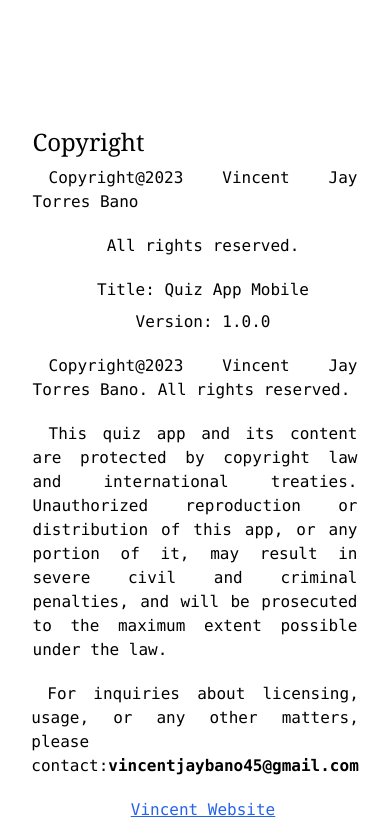
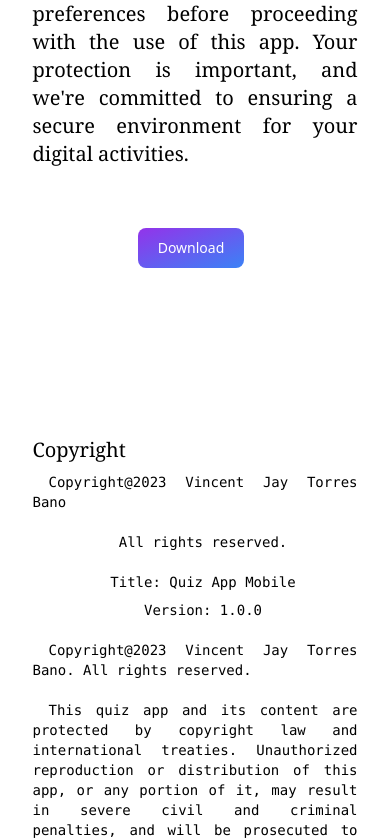
Before and after one commit to VJBano/quiz_app, a React (Vite) app: page / in a window 390 px wide. Shown: the part 4284-5124 px from the top of the page. Built offline with nearby package versions, Linux system fonts and the light colour scheme.

Commit message:
fix:[text]

```diff
--- a/src/App.tsx
+++ b/src/App.tsx
@@ -95,7 +95,7 @@ function App() {
       </div>
 
       <div className='w-5/6 md:w-1/2 flex flex-col gap-2 justify-center items-center my-10'>
-        <video autoPlay controls className='w-[40%] h-[30%] flex mt-10'>
+        <video autoPlay controls className=' h-[30%] flex mt-10 w-3/4 md:w-1/3'>
           <source src={vid} type="video/mp4" />
         </video>
       </div>
@@ -121,36 +121,36 @@ function App() {
       </div>
 
       <div className='w-5/6 md:w-1/2 flex flex-col gap-2 justify-center items-center my-20'>
-      <h1 className='flex justify-start items-start w-full font-serif text-2xl'>
+      <h1 className='flex justify-start items-start w-full font-serif text-xl md:text-2xl'>
         Copyright
         </h1>
 
-        <p className="mb-3 text-base text-black indent-4 font-mono text-justify">
+        <p className="mb-3 text-sm md:text-base text-black indent-4 font-mono text-justify">
        {` Copyright@${new Date().getFullYear()} Vincent Jay Torres Bano`}
         </p>
-        <p className="mb-3 text-base text-black indent-4 font-mono text-justify">
+        <p className="mb-3 text-sm md:text-base text-black indent-4 font-mono text-justify">
         All rights reserved.
         </p>
 
-        <p className=" text-base text-black indent-4 font-mono text-justify">
+        <p className=" text-sm md:text-base text-black indent-4 font-mono text-justify">
         Title: Quiz App Mobile
         </p>
-        <p className="mb-3 text-base text-black indent-4 font-mono text-justify">
+        <p className="mb-3 text-sm md:text-base text-black indent-4 font-mono text-justify">
         Version: 1.0.0
         </p>
 
-        <p className="mb-3 text-base text-black indent-4 font-mono text-justify">
+        <p className="mb-3 text-sm md:text-base text-black indent-4 font-mono text-justify">
         {` Copyright@${new Date().getFullYear()} Vincent Jay Torres Bano. All rights reserved.`}
         </p>
-        <p className="mb-3 text-base text-black indent-4 font-mono text-justify">
+        <p className="mb-3 text-sm md:text-base text-black indent-4 font-mono text-justify">
         This quiz app and its content are protected by copyright law and international treaties. Unauthorized reproduction or distribution of this app, or any portion of it, may result in severe civil and criminal penalties, and will be prosecuted to the maximum extent possible under the law.
           </p>
-        <p className="mb-3 text-base text-black indent-4 font-mono text-justify">
+        <p className="mb-3 text-sm md:text-base text-black indent-4 font-mono text-justify">
         For inquiries about licensing, usage, or any other matters, please contact:
          <strong>vincentjaybano45@gmail.com</strong>
         </p>
 
-        <p className="mb-3 text-base text-black indent-4 font-mono text-justify">
+        <p className="mb-3 text-sm md:text-base text-black indent-4 font-mono text-justify">
         <a href='https://vjbano.github.io/vanz_web/' className='text-blue-600 underline '> Vincent Website</a>
         </p>
 
--- a/src/image_carousel.tsx
+++ b/src/image_carousel.tsx
@@ -17,10 +17,8 @@ const Image_Carousel = ({images}:ImageCarouselProps) => {
       setCurrentIndex((prevIndex) => (prevIndex === images.length - 1 ? 0 : prevIndex + 1));
     };
 
-    console.log("images: ", images[currentIndex])
-
     return (
-      <div className="image-carousel">
+      <div className="image-carousel w-3/4 md:w-1/3">
         <img src={images[currentIndex]} alt={`Image ${currentIndex}`} className="carousel-image" />
 
         <div className='w-full flex justify-between flex-row'>
```
